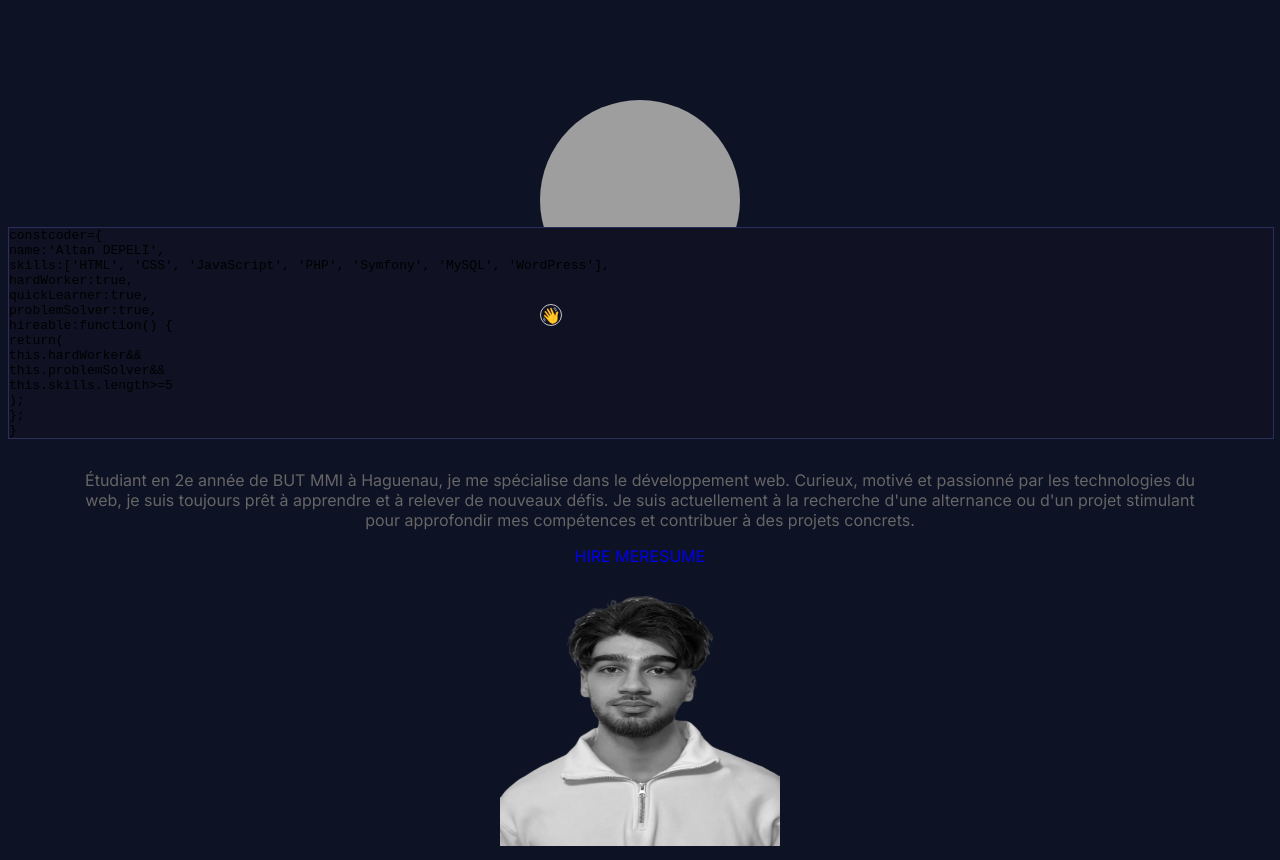
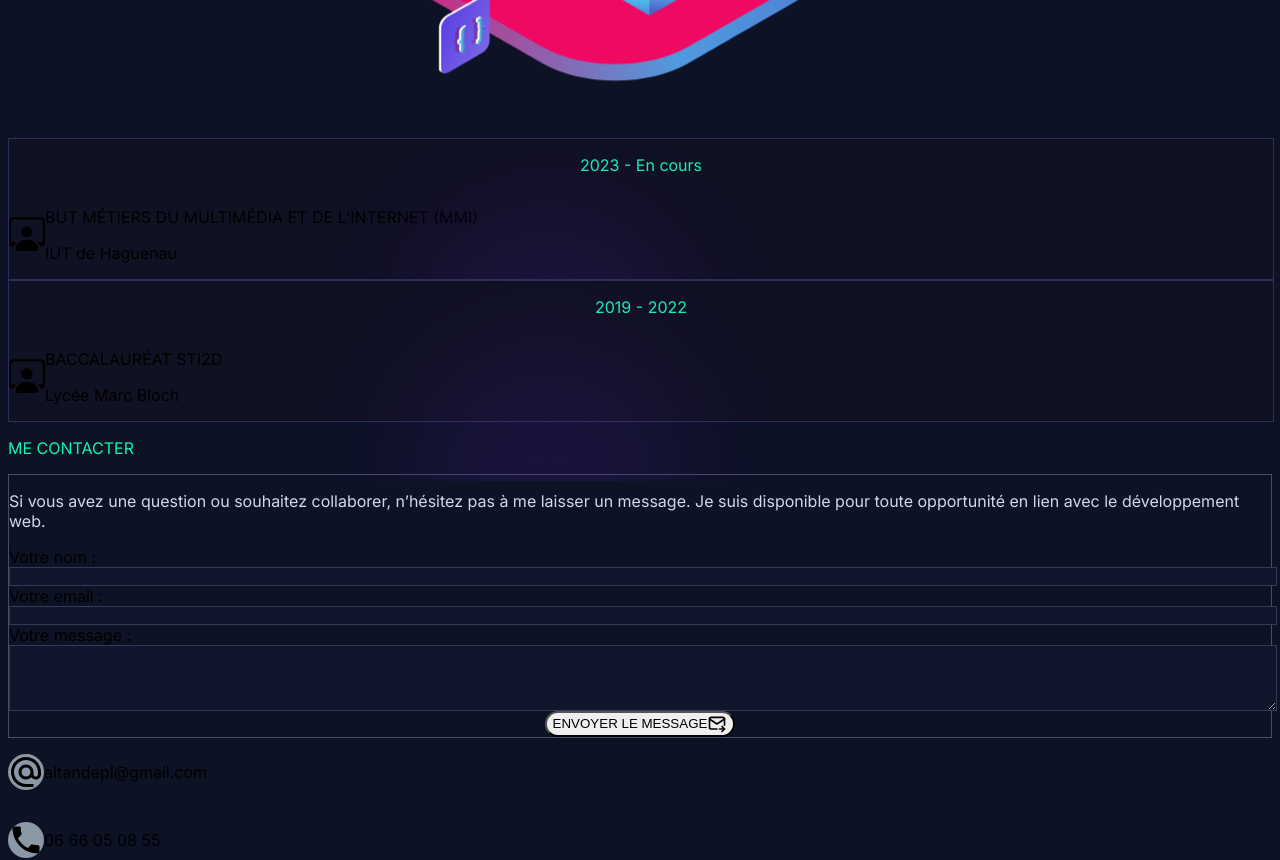
Before and after one commit to skrt67/portfolio, a Next.js app: page / in a window 1280 px wide. Shown: the part 3680-4540 px from the top of the page. Built offline with nearby package versions, Linux system fonts and the light colour scheme; grey boxes are pictures that could not be loaded.

Commit message:
ton message ici

```diff
--- a/app/components/client-wrapper.jsx
+++ b/app/components/client-wrapper.jsx
@@ -21,6 +21,14 @@ const Projects = dynamic(() => import("./homepage/projects"), {
   ssr: false,
 });
 
+const Education = dynamic(() => import("./homepage/education"), {
+  ssr: false,
+});
+
+const ContactSection = dynamic(() => import("./homepage/contact"), {
+  ssr: false,
+});
+
 export default function ClientWrapper() {
   return (
     <>
@@ -31,6 +39,8 @@ export default function ClientWrapper() {
       <Experience />
       <Skills />
       <Projects />
+      <Education />
+      <ContactSection />
     </>
   );
 }
--- a/app/page.js
+++ b/app/page.js
@@ -1,6 +1,4 @@
 import { personalData } from "@/utils/data/personal-data";
-import ContactSection from "./components/homepage/contact";
-import Education from "./components/homepage/education";
 import HeroSection from "./components/homepage/hero-section";
 import ClientWrapper from "./components/client-wrapper";
 
@@ -9,8 +7,6 @@ export default function Home() {
     <div suppressHydrationWarning>
       <HeroSection />
       <ClientWrapper />
-      {/* <Education />
-      <ContactSection /> */}
     </div>
   );
 }
```
